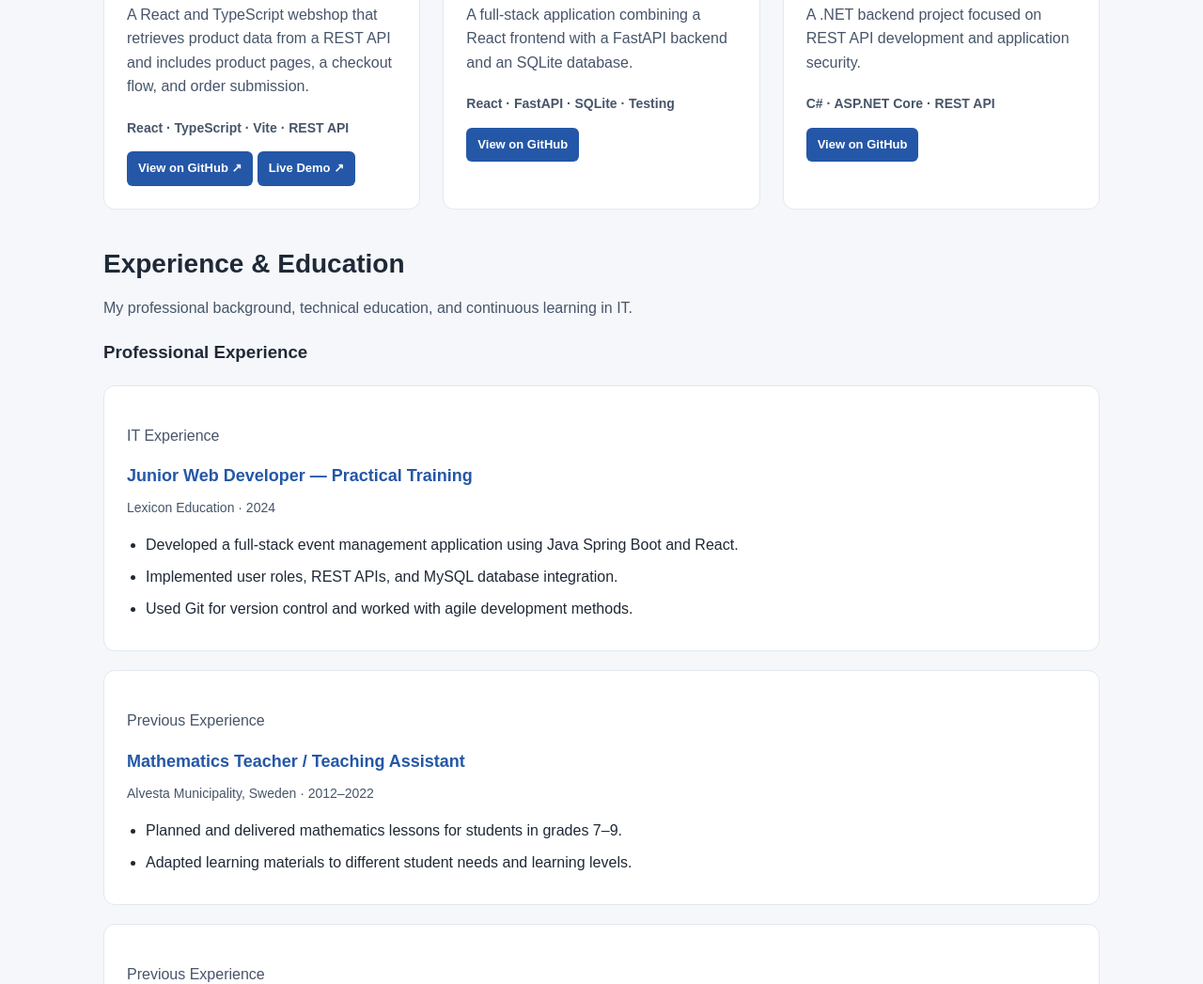
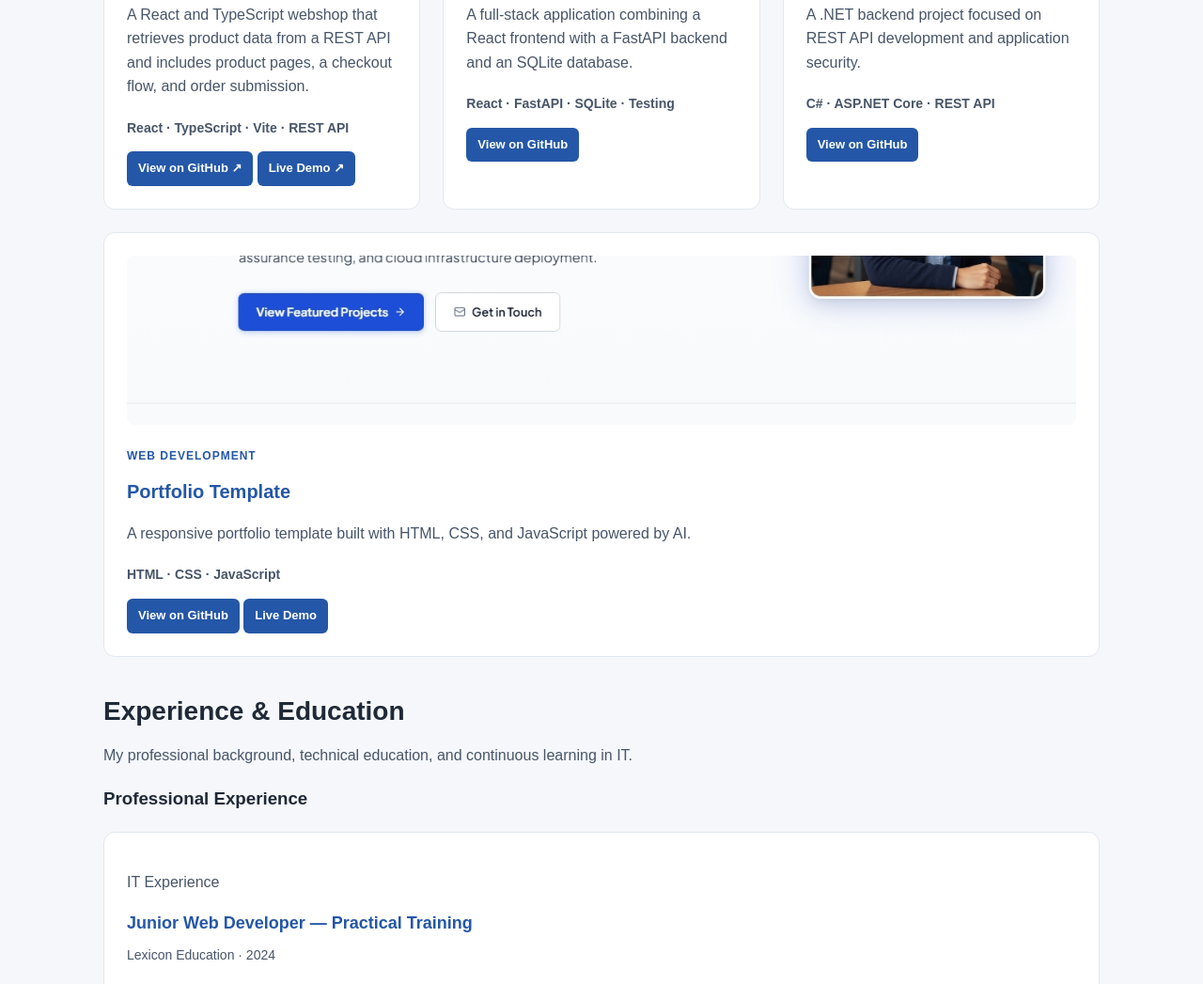
Before and after one commit to Cameloasa/IT-Portofolio, a plain HTML site: page index.html in a window 1280 px wide. Shown: the part 1646-2693 px from the top of the page at 94% size. Drawn offline with Linux system fonts and the light colour scheme.

Commit message:
added portofolio-template project Build with AI

```diff
--- a/index.html
+++ b/index.html
@@ -221,9 +221,48 @@
                         -->
                     </div>
                 </article>
+
+                <!-- Project 4: Portofolio-template -->
+                <article class="project-card">
+                    <img
+                        src="images/portofolio-template.jpeg"
+                        alt="Screenshot of the Portfolio template"
+                        class="project-image"
+                    >
+                    <p class="project-category">Web Development</p>
+                    <h3>Portfolio Template</h3>
+                    <p>
+                        A responsive portfolio template built with HTML, CSS, and JavaScript powered by AI.
+                    </p>
+                    <p class="project-tech">
+                        HTML · CSS · JavaScript
+                    </p>
+                    <div class="project-links">
+                        <a
+                            href="https://github.com/cameloasa-dev/portfolio-template"
+                            target="_blank"
+                            rel="noopener noreferrer"
+                        >
+                            View on GitHub
+                        </a>
+
+                        <a
+                            href="#"
+                            class="button"
+                            target="_blank"
+                            rel="noopener noreferrer"
+                        >
+                            Live Demo
+                        </a>
+
+                    </div>
+                </article>
+
+
             </div>
         </section>
 
+        <!-- Professional Experience -->
         <section id="experience" class="experience">
             <h2>Experience & Education</h2>
             <p class="section-intro">
@@ -231,7 +270,6 @@
                 and continuous learning in IT.
             </p>
 
-            <!-- Professional Experience -->
             <div class="experience-group">
                 <h3>Professional Experience</h3>
 
```
Also changed, not shown: images/portofolio-template.jpeg (added).
